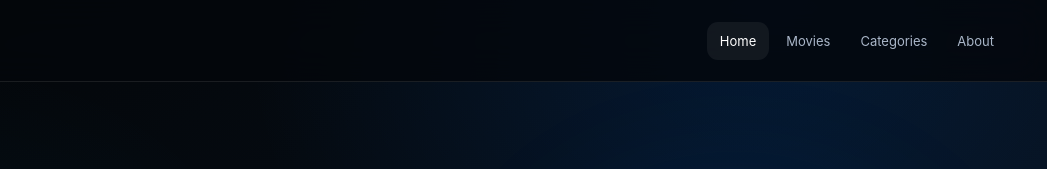
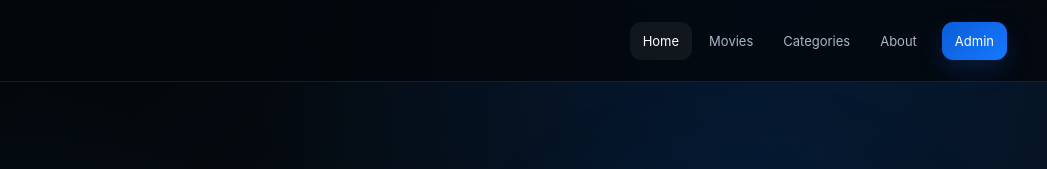
Before and after one commit to Manojthanuka-boop/SL-Movies, a website: page public/index.html in a window 1280 px wide. Shown: the top 169 px of the page, 233-1280 px from the left. Drawn offline with Linux system fonts and the light colour scheme; no server answers.

Commit message:
Add Admin link to navigation menu

```diff
--- a/public/index.html
+++ b/public/index.html
@@ -8,6 +8,7 @@
   <nav class="nav">
     <a data-nav="home" href="/">Home</a><a data-nav="movies" href="/movies.html">Movies</a>
     <a data-nav="categories" href="/categories.html">Categories</a><a data-nav="about" href="/about.html">About</a>
+    <a class="nav-admin" href="/admin.html">Admin</a>
   </nav>
 </header>
 <main>
```
